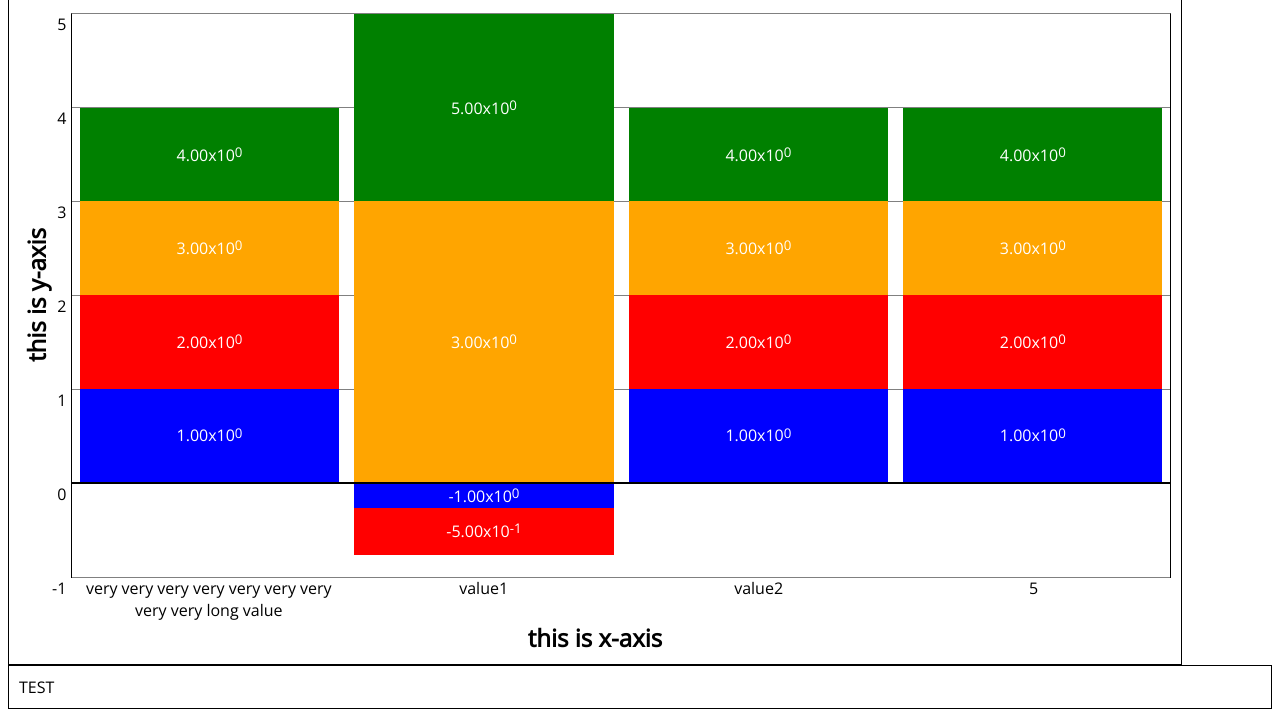
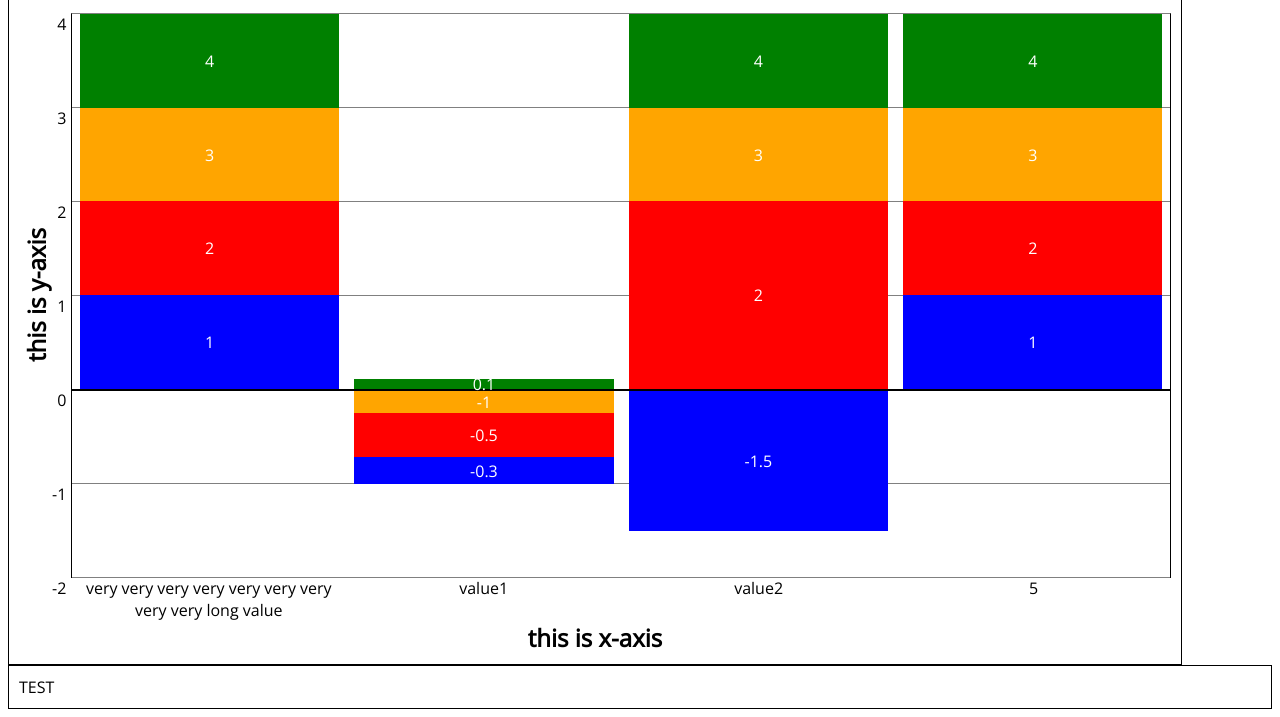
Before and after one commit to scc416/draw-bar-chart, a website: page index.html in a window 1280 px wide. Shown: the part 85-802 px from the top of the page. Drawn offline with nearby package versions, Linux system fonts and the light colour scheme.

Commit message:
fixed order of bar colour (stacked bar chart)

```diff
--- a/draw-bar-chart.js
+++ b/draw-bar-chart.js
@@ -290,7 +290,7 @@ let makeStackedBars = (data, maxTick, minTick, options, barSpacing, tickInterval
             style="
               align-items: ${dataLabelPosition};
               height: ${val * 100 / minVal}%;
-              background-color: ${barColour[i]}; ">
+              background-color: ${barColour[negLength - i - 1]}; ">
                 ${format(arr[0][i])}
             </div>`
           );
--- a/index.html
+++ b/index.html
@@ -18,7 +18,7 @@
     <script>
       drawBarChart(
         [
-          [[1, 2, 3, 4], [-1, -0.5, 3, 5], [1, 2, 3, 4], [1, 2, 3, 4]],
+          [[1, 2, 3, 4], [-1, -0.5, -0.3, 0.1], [-1.5, 2, 3, 4], [1, 2, 3, 4]],
           // [1, 2, 3, 4, 5, 6, 7],
           ["very very very very very very very very very long value", "value1", "value2", "5"]
         ],
@@ -42,7 +42,7 @@
           barSpacing: "15px",
           userSelect: false,
           // minTickVal: 50,
-          scientificNotation: true
+          scientificNotation: false
         },
         $( "#test" )
         );
```
